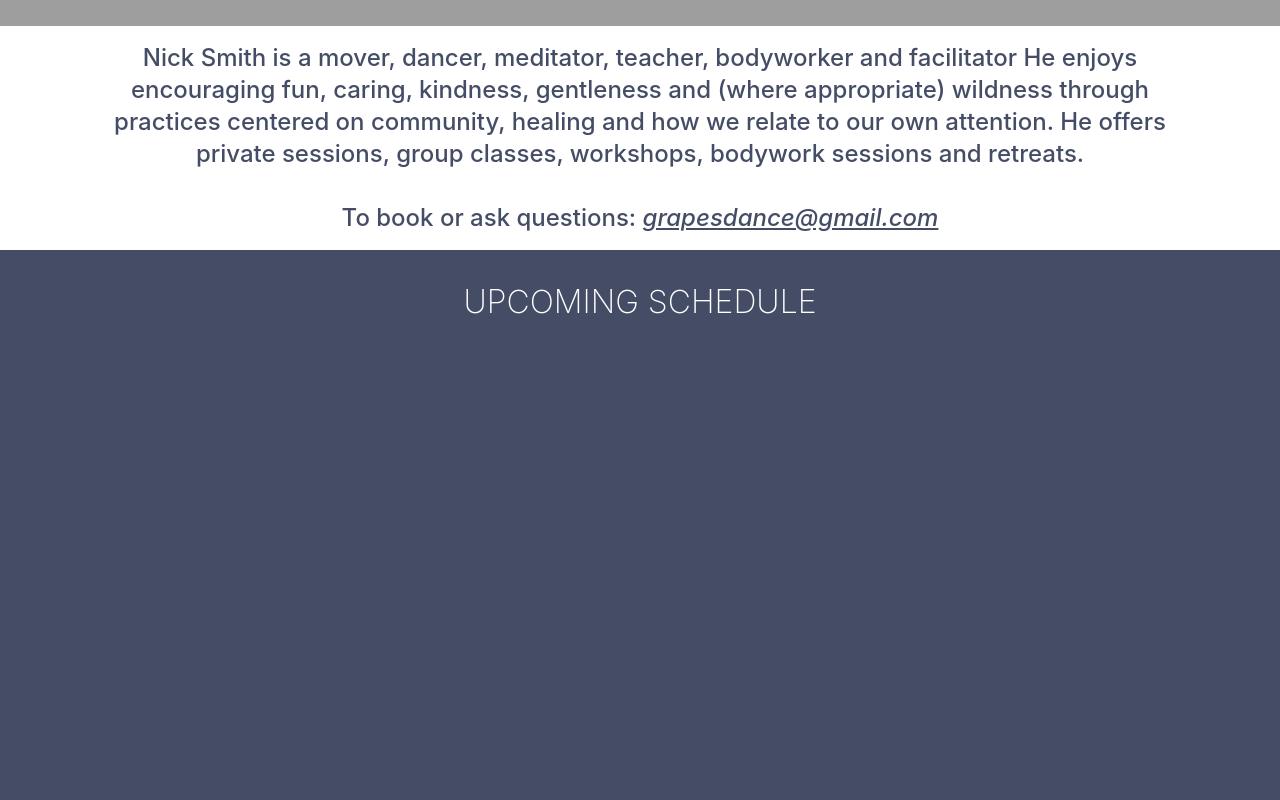
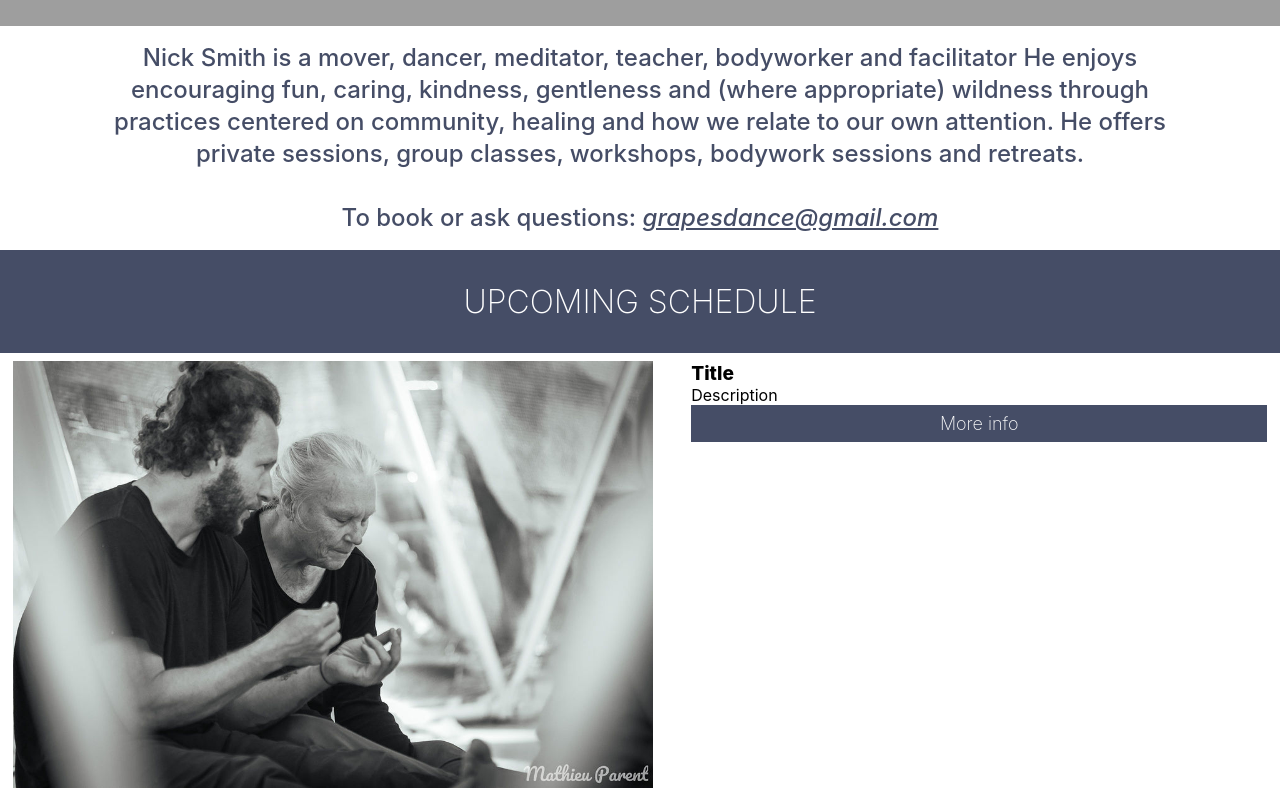
Before and after one commit to DigitalDsntHurt/jaaaam, a React (Create React App) app: page /banner-bio-sched in a window 1280 px wide. Shown: the part 326-1126 px from the top of the page. Before the commit the page ends 800 px from the top, so only its background shows below. Built offline with nearby package versions, Linux system fonts and the light colour scheme; grey boxes are pictures that could not be loaded.

Commit message:
New content and styles for event item component

```diff
--- a/src/pages/BannerBioSchedule.js
+++ b/src/pages/BannerBioSchedule.js
@@ -42,12 +42,32 @@ const UpcomingScheduleTitleBanner = () => {
     );
 }
 
+const EventItem = () => {
+    return (
+        <div className="event-item-container light-theme">
+            <div className="event-item-image-container">
+                <img
+                    alt='sisyphy squat'
+                    className="event-item-image"
+                    src='./images/teaching.jpg'
+                />
+            </div>
+            <div className="event-item-text-container">
+                <div className="event-item-title">Title</div>
+                <div className="event-item-description">Description</div>
+                <div className="event-item-c2a">More info</div>
+            </div>
+        </div>
+    );
+}
+
 const BannerBioSchedule = () => {
     return (
         <>
             <CustomHero />
             <BioBanner />
             <UpcomingScheduleTitleBanner />
+            <EventItem />
         </>
     );
 }
--- a/src/pages/BannerBioSchedule.scss
+++ b/src/pages/BannerBioSchedule.scss
@@ -44,3 +44,50 @@ $black-color: #000000;
     font-size: xx-large;
     font-weight: 200;
 }
+
+.event-item-container {
+    display: grid;
+    grid-template-columns: repeat(2, 1fr);
+    gap: 1vw;
+}
+
+.event-item-image-container {
+    padding: 1vh 1vw;
+}
+
+.event-item-image {
+    width: 50vw;
+}
+
+.event-item-text-container {
+    padding: 1vh 1vw;
+}
+
+.event-item-title {
+    font-size: larger;
+    font-weight: 800;
+}
+
+.event-item-description {
+    font-size: medium;
+    font-weight: 400;
+}
+
+.event-item-c2a {
+    background-color: $darker-blue;
+    color: $white-color;
+    font-size: large;
+    font-weight: 200;
+    padding: 1vh 2vw;
+    text-align: center;
+}
+
+@media (max-width: 666px) {
+    .event-item-container {
+        grid-template-columns: 1fr;
+    }
+
+    .event-item-image {
+        width: 98vw;
+    }
+}
```
